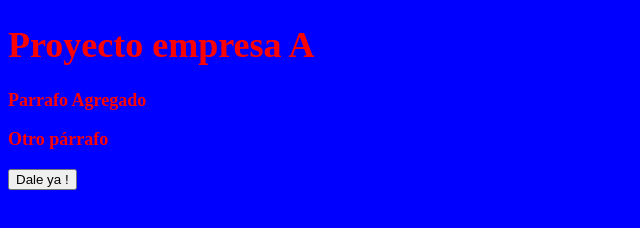
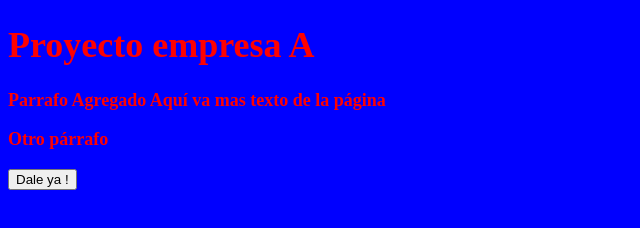
Before and after one commit to Rodri205/CursoGit, a plain HTML site: page index.html in a window 1280 px wide. Shown: the whole page, without its empty margins (0-640 px from the left). Drawn offline with Linux system fonts and the light colour scheme.

Commit message:
agrega p2 desde master

```diff
--- a/index.html
+++ b/index.html
@@ -1,4 +1,5 @@
 <!doctype html>
+<!--Para agregar etiquetas estrucura html básica !+enter-->
 <html>
 <head>
 <meta charset="utf-8">
@@ -10,6 +11,7 @@
 <body>
 	<h1>Proyecto empresa A</h1>
 	<p1>Parrafo Agregado</p1>
+	<p2>Aquí va mas texto de la página</p2>
 
 
 
```
